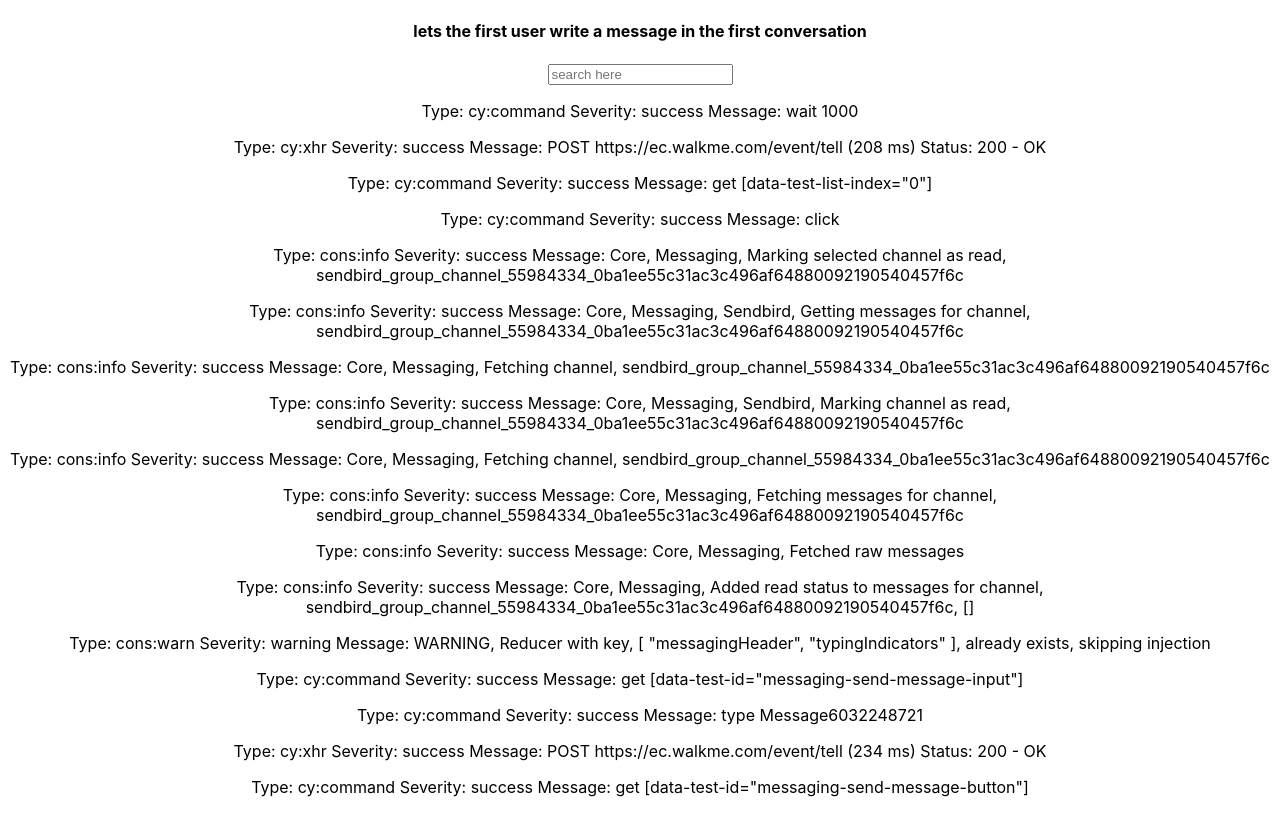
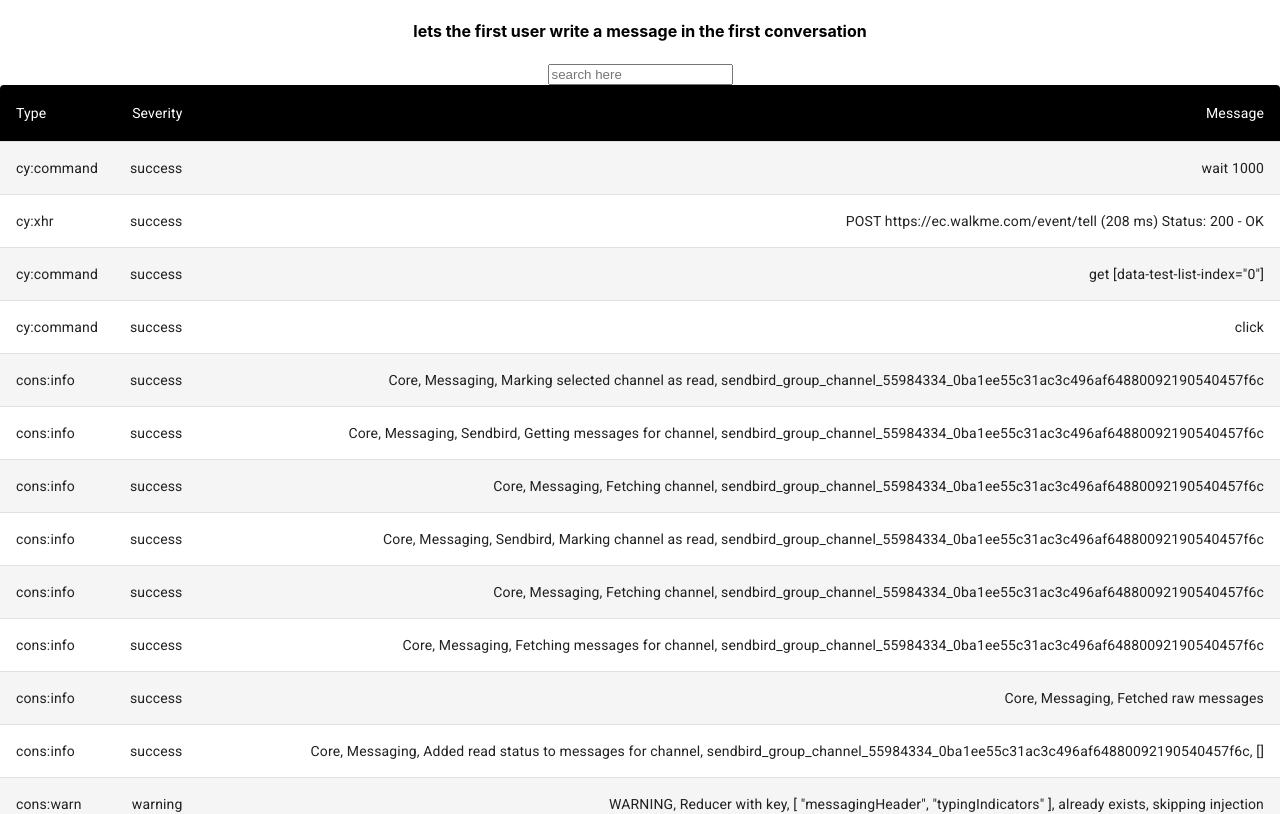
Before and after one commit to NalaElRayes/logging-and-testing, a React (Create React App) app: page / in a window 1280 px wide. Shown: the top 814 px of the page. Built offline with nearby package versions, Linux system fonts and the light colour scheme.

Commit message:
creat table and search functionality
Creating a table in material ui and rendering the logs.

```diff
--- a/src/components/FetchApi.js
+++ b/src/components/FetchApi.js
@@ -1,7 +1,43 @@
 import React, {useEffect, useState}from 'react'
+
+//Material Ui table import
+import { withStyles, makeStyles } from '@material-ui/core/styles';
+import Table from '@material-ui/core/Table';
+import TableBody from '@material-ui/core/TableBody';
+import TableCell from '@material-ui/core/TableCell';
+import TableContainer from '@material-ui/core/TableContainer';
+import TableHead from '@material-ui/core/TableHead';
+import TableRow from '@material-ui/core/TableRow';
+import Paper from '@material-ui/core/Paper';
+
+//Table Ui
+const StyledTableCell = withStyles((theme) => ({
+    head: {
+      backgroundColor: theme.palette.common.black,
+      color: theme.palette.common.white,
+    },
+    body: {
+      fontSize: 14,
+    },
+  }))(TableCell);
+
+  const StyledTableRow = withStyles((theme) => ({
+    root: {
+      '&:nth-of-type(odd)': {
+        backgroundColor: theme.palette.action.hover,
+      },
+    },
+  }))(TableRow);
+
+  const useStyles = makeStyles({
+    table: {
+      minWidth: 700,
+    },
+  });
 
 function FetchAPI (){
 
+const classes = useStyles();
 const [data, setData] = useState([]);
 const [search, setSearch] = useState("");
 
@@ -15,6 +51,7 @@ fetch('./test.json')
 
 };
 
+
 useEffect(() =>{
     apiGet();
   }, []);
@@ -25,7 +62,7 @@ useEffect(() =>{
              <div>
             {/* <pre>{JSON.stringify(data, null, 2)}</pre> */}
 
-            <div>
+
                 <h4>lets the first user write a message in the first conversation</h4>
 
                  {/*Search field*/}
@@ -35,6 +72,18 @@ useEffect(() =>{
                  </input>
 
 
+
+                    <TableContainer component={Paper}>
+                        <Table className={classes.table} aria-label="customized table">
+                            <TableHead>
+                            <TableRow>
+                                <StyledTableCell>Type</StyledTableCell>
+                                <StyledTableCell align="right">Severity</StyledTableCell>
+                                <StyledTableCell align="right">Message</StyledTableCell>
+
+                            </TableRow>
+                            </TableHead>
+                            <TableBody>
                             {data
                                 .filter((item)=>{
                                     if (search == ""){
@@ -43,13 +92,25 @@ useEffect(() =>{
                                         return item;
                                     }
                                 })
-                    .map((item =>
-                    <p>Type: {item.type} Severity: {item.severity} Message: {item.message}</p>
+                                .map((item)  =>{
+                                    return (
+                                        <StyledTableRow>
+                                        <StyledTableCell component="th" scope="row">
+                                            {item.type}
+                                        </StyledTableCell>
+                                        <StyledTableCell align="right">{item.severity}</StyledTableCell>
+                                        <StyledTableCell align="right">{item.message}</StyledTableCell>
+                                        </StyledTableRow>
+                                    );
+                                    })}
 
 
-                    ))}
+                            </TableBody>
+                        </Table>
+                        </TableContainer>
 
-            </div>
+
+
          </div>
         );
 
```
Also changed, not shown: src/hooks/useApiGet.js (added). Lines whose indentation alone changed are shown as unchanged.
